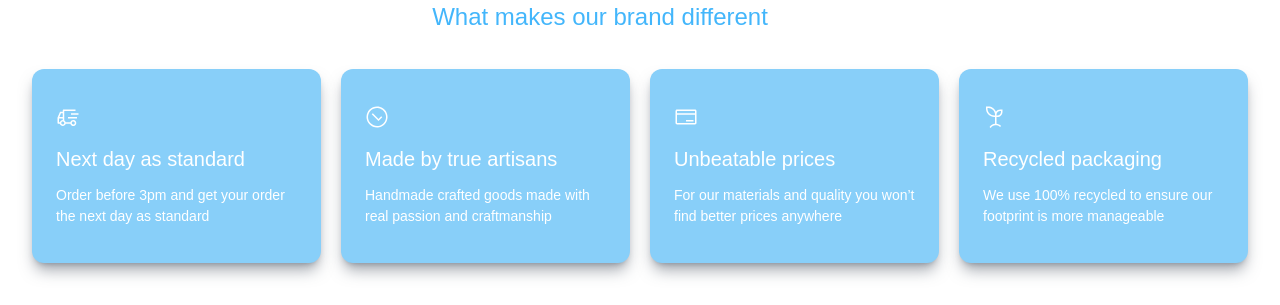
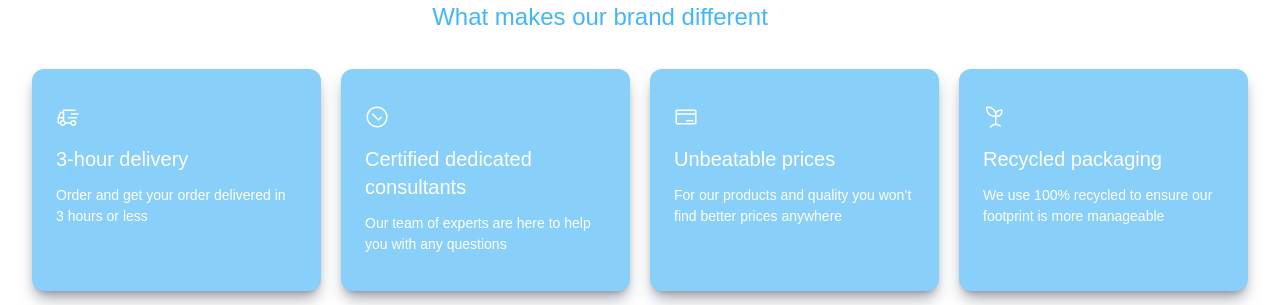
Before and after one commit to qvuqvu/Medical-Delivery-Website, a React (Create React App) app: page / in a window 1280 px wide. Shown: the part 901-1206 px from the top of the page. Built offline with nearby package versions, Linux system fonts and the light colour scheme; no server answers; the database is empty; a web font is replaced by a local one.

Commit message:
Update conten of info item list

```diff
--- a/src/components/others/infoItemList.jsx
+++ b/src/components/others/infoItemList.jsx
@@ -5,7 +5,7 @@ function InfoItemList() {
   return (
     // Feature list
     <section className="w-full">
-      <h4 className="text-h4 text-secondary mb-9 pr-20 laptop:text-center laptop:text-h3 dark:text-light_grey">
+      <h4 className="text-h4 text-secondary font-satoshi mb-9 pr-20 laptop:text-center laptop:text-h3 dark:text-light_grey">
         What makes our brand different
       </h4>
       {/* Feature item */}
--- a/src/constant/infoItemList.js
+++ b/src/constant/infoItemList.js
@@ -1,18 +1,18 @@
 export const infos = [
   {
     icon: 'delivery_24',
-    label: 'Next day as standard',
-    desc: 'Order before 3pm and get your order the next day as standard'
+    label: '3-hour delivery',
+    desc: 'Order and get your order delivered in 3 hours or less'
   },
   {
     icon: 'checkmark_24',
-    label: 'Made by true artisans',
-    desc: 'Handmade crafted goods made with real passion and craftmanship'
+    label: 'Certified dedicated consultants',
+    desc: 'Our team of experts are here to help you with any questions'
   },
   {
     icon: 'purchase_24',
     label: 'Unbeatable prices',
-    desc: 'For our materials and quality you won’t find better prices anywhere'
+    desc: 'For our products and quality you won’t find better prices anywhere'
   },
   {
     icon: 'sprout_24',
```
